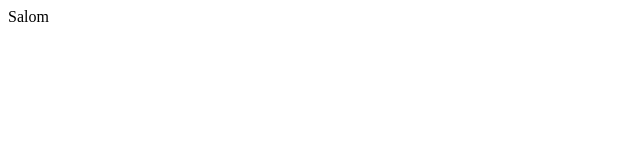
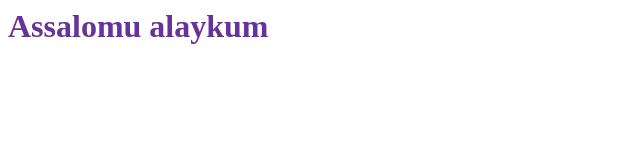
Before and after one commit to Adasinierkasi/coutious-happiness, a plain HTML site: page index.html in a window 1280 px wide. Shown: the whole page, without its empty margins (0-640 px from the left). Drawn offline with Linux system fonts and the light colour scheme.

Commit message:
second version

```diff
--- a/css/style.css
+++ b/css/style.css
@@ -0,0 +1,3 @@
+h1{
+    color: rebeccapurple;
+}
--- a/index.html
+++ b/index.html
@@ -1 +1,9 @@
-Salom
+<html>
+  <head>
+    <link rel=stylesheet href=./css/style.css>
+    <title>birinchi version</title>
+  </head>
+  <body>
+    <h1>Assalomu alaykum</h1>
+  </body>
+</html>
```
